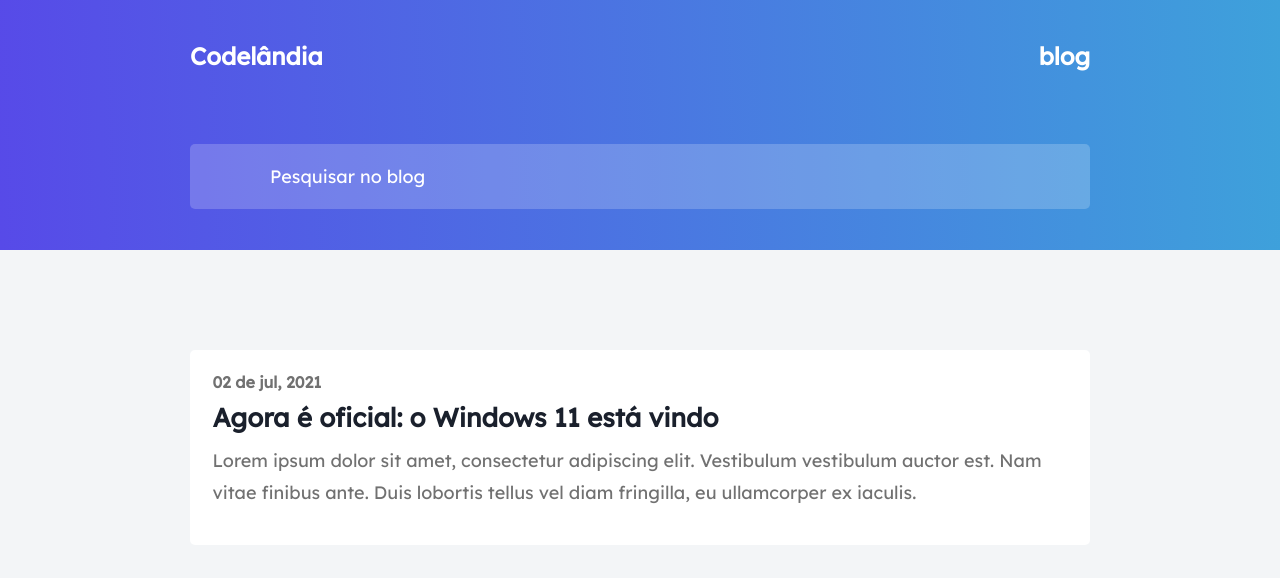
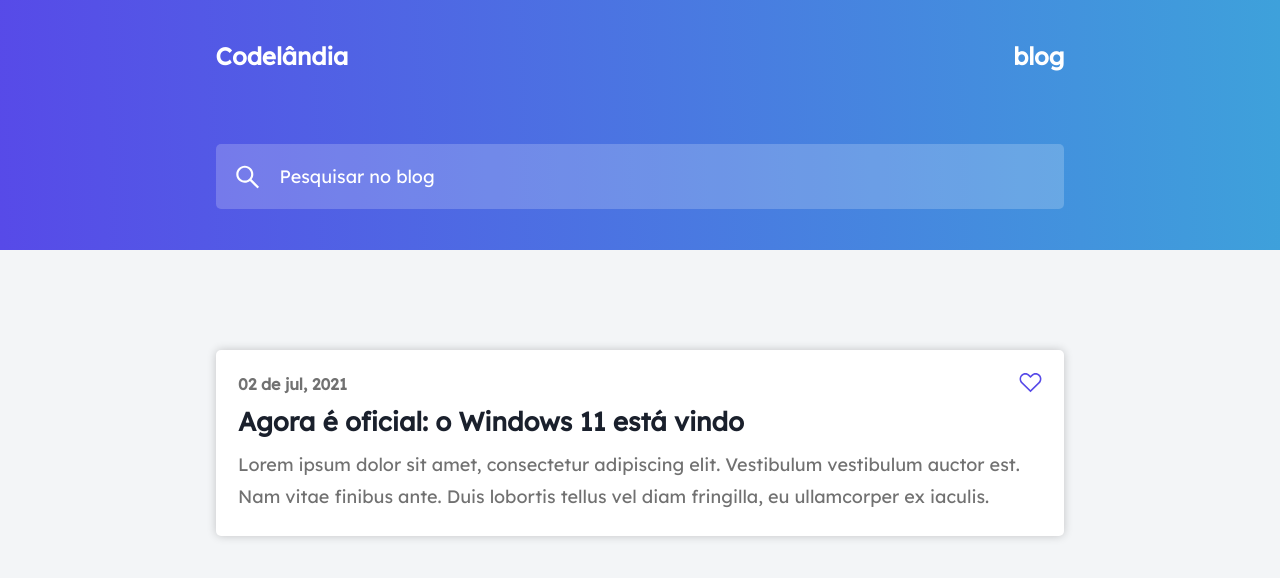
Before and after one commit to 4ugust0/Portfolio, a Next.js app in the folder blog-simples/client/: page / in a window 1280 px wide. Shown: the top 578 px of the page. Built offline with nearby package versions, Linux system fonts and the light colour scheme.

Commit message:
Finalização do front-end

```diff
--- a/blog-simples/client/package.json
+++ b/blog-simples/client/package.json
@@ -12,6 +12,7 @@
     "@types/styled-components": "^5.1.25",
     "@types/typescript": "^2.0.0",
     "next": "12.1.6",
+    "next-images": "^1.8.4",
     "next-react-svg": "^1.1.3",
     "react": "18.1.0",
     "react-dom": "18.1.0",
@@ -24,6 +25,7 @@
     "@types/react-dom": "18.0.5",
     "@typescript-eslint/eslint-plugin": "^5.26.0",
     "@typescript-eslint/parser": "^5.26.0",
+    "babel-plugin-inline-react-svg": "^2.0.1",
     "babel-plugin-styled-components": "latest",
     "eslint": "^8.16.0",
     "eslint-config-next": "12.1.6",
--- /dev/null
+++ b/blog-simples/client/src/_assets/images/_index.tsx
@@ -0,0 +1,4 @@
+import HeartSVG from "./heart.svg";
+import SearchSVG from "./search.svg";
+
+export { HeartSVG, SearchSVG };
--- a/blog-simples/client/src/components/Content/index.tsx
+++ b/blog-simples/client/src/components/Content/index.tsx
@@ -1,9 +1,10 @@
 import React from "react";
 import Theme, { Themes } from "../../helpers/theme";
+import { HeartSVG } from "../../_assets/images/_index";
 import { Center } from "../_addOns/centralization";
 import { Container } from "../_addOns/container";
 import { ContainerFlex } from "../_addOns/flex";
-import { Date, Text, Title } from "./style";
+import { ButtonLike, Date, Text, Title } from "./style";
 
 export const Content: React.FC = () => {
   return (
@@ -13,13 +14,19 @@ export const Content: React.FC = () => {
           <ContainerFlex
             background_color={Themes.Palette.card_news}
             width="100%"
-            height="12.188rem"
             flex_direction="column"
             radius="0.313rem"
             pad="1.4rem"
             top="3.125rem"
+            bottom="3rem"
+            shadow="0 0 10px rgba(0, 0, 0, 0.2)"
           >
-            <Date>02 de jul, 2021</Date>
+            <ContainerFlex justify_content="space-between" align_items="center">
+              <Date>02 de jul, 2021</Date>
+              <ButtonLike>
+                <HeartSVG />
+              </ButtonLike>
+            </ContainerFlex>
             <Title>Agora é oficial: o Windows 11 está vindo</Title>
             <Text>
               Lorem ipsum dolor sit amet, consectetur adipiscing elit.
--- a/blog-simples/client/src/components/Content/style.ts
+++ b/blog-simples/client/src/components/Content/style.ts
@@ -19,3 +19,12 @@ export const Text = styled.p `
     color: ${({ theme: { Palette } }) => Palette.text};
 
 `
+
+export const ButtonLike = styled.button `
+
+    height: 1.5rem;
+    background-color: transparent;
+    border: 0;
+    cursor: pointer;
+
+`
--- a/blog-simples/client/src/components/Header/index.tsx
+++ b/blog-simples/client/src/components/Header/index.tsx
@@ -1,8 +1,8 @@
 import React from "react";
 import Theme from "../../helpers/theme";
 import { Center } from "../_addOns/centralization";
-import { Container } from "../_addOns/container";
 import { ContainerFlex } from "../_addOns/flex";
+import { SearchSVG } from "../../_assets/images/_index";
 
 import { Background, Brand, InputFilter } from "./style";
 
@@ -16,9 +16,18 @@ export const Header: React.FC = () => {
               <Brand>Codelândia</Brand>
               <Brand>blog</Brand>
             </ContainerFlex>
-            <Container width="100%" height="4.063rem" top="4.563rem">
+            <ContainerFlex
+              background_color="rgba(255, 255, 255, 0.2)"
+              width="100%"
+              height="4.063rem"
+              top="4.563rem"
+              radius="0.313rem"
+              align_items="center"
+              pad="0 1.268rem"
+            >
+              <SearchSVG />
               <InputFilter type="text" placeholder="Pesquisar no blog" />
-            </Container>
+            </ContainerFlex>
           </ContainerFlex>
         </Center>
       </Background>
--- a/blog-simples/client/src/components/Header/style.ts
+++ b/blog-simples/client/src/components/Header/style.ts
@@ -9,10 +9,6 @@ export const Background = styled.section`
     ${({ theme: { Palette } }) => Palette.background_grad_1} 0%,
     ${({ theme: { Palette } }) => Palette.background_grad_2} 100%
   );
-
-  @media screen and (max-width: 930px) {
-    padding: 2.563rem 2%;
-  }
 `;
 
 export const Brand = styled.h1`
@@ -25,15 +21,12 @@ export const InputFilter = styled.input<{ icon?: string }>`
   height: 100%;
 
   font-size: 1.125rem;
-  padding-left: 5rem;
+  padding-left: 1.268rem;
   padding-right: 2rem;
 
-  background: rgba(255, 255, 255, 0.2);
-  background-image: url(${(props) => props.icon});
-  background-repeat: no-repeat;
+  background: transparent;
 
   border: 0;
-  border-radius: 0.313rem;
 
   color: #ffffff;
 
--- a/blog-simples/client/src/components/_addOns/centralization.ts
+++ b/blog-simples/client/src/components/_addOns/centralization.ts
@@ -4,4 +4,5 @@ export const Center = styled.div`
   margin: 0 auto;
   width: 100%;
   max-width: 56.25rem;
+  padding: 0 2%;
 `;
--- a/blog-simples/client/src/components/_addOns/flex.ts
+++ b/blog-simples/client/src/components/_addOns/flex.ts
@@ -6,6 +6,7 @@ export const ContainerFlex = styled.div<{
   pad?: string;
   top?: string;
   left?: string;
+  bottom?: string;
   right?: string;
   flex_direction?: string;
   flex_wrap?: string;
@@ -14,19 +15,22 @@ export const ContainerFlex = styled.div<{
   justify_content?: string;
   background_color?: string;
   radius?: string;
+  shadow?: string;
 }>`
   display: flex;
   width: ${(props) => props.width};
   height: ${(props) => props.height};
   padding: ${(props) => props.pad};
   margin-top: ${(props) => props.top};
-  margin-left: ${props => props.left};
-  margin-right: ${props => props.right};
+  margin-left: ${(props) => props.left};
+  margin-right: ${(props) => props.right};
+  margin-bottom: ${(props) => props.bottom};
   flex-direction: ${(props) => props.flex_direction};
   flex-wrap: ${(props) => props.flex_wrap};
   align-items: ${(props) => props.align_items};
-  align-content: ${props => props.align_content};
+  align-content: ${(props) => props.align_content};
   justify-content: ${(props) => props.justify_content};
-  background-color: ${props => props.background_color};
-  border-radius: ${props => props.radius};
+  background-color: ${(props) => props.background_color};
+  border-radius: ${(props) => props.radius};
+  box-shadow: ${(props) => props.shadow};
 `;
--- a/blog-simples/client/src/pages/_app.tsx
+++ b/blog-simples/client/src/pages/_app.tsx
@@ -1,13 +1,13 @@
 import type { AppProps } from "next/app";
 import GlobalStyle from "../_assets/globalStyle";
 
-function MyApp({ Component, pageProps }: AppProps) {
+const MyApp: React.FC<AppProps> = ({ Component, pageProps }) => {
   return (
     <>
       <GlobalStyle />
       <Component {...pageProps} />
     </>
   );
-}
+};
 
 export default MyApp;
--- a/blog-simples/client/src/pages/index.tsx
+++ b/blog-simples/client/src/pages/index.tsx
@@ -5,7 +5,7 @@ import { Header } from "../components/Header";
 
 const Home: NextPage = () => {
   return (
-    <div>
+    <>
       <Head>
         <title>Blog - Simples</title>
         <meta
@@ -18,7 +18,7 @@ const Home: NextPage = () => {
         <Header />
         <Content />
       </main>
-    </div>
+    </>
   );
 };
 
```
Also changed, not shown: blog-simples/client/src/helpers/theme.tsx (+6 -6 lines), blog-simples/client/src/_assets/images/_style.ts (added), 2 other files (tests, documents, lock files or other folders).
